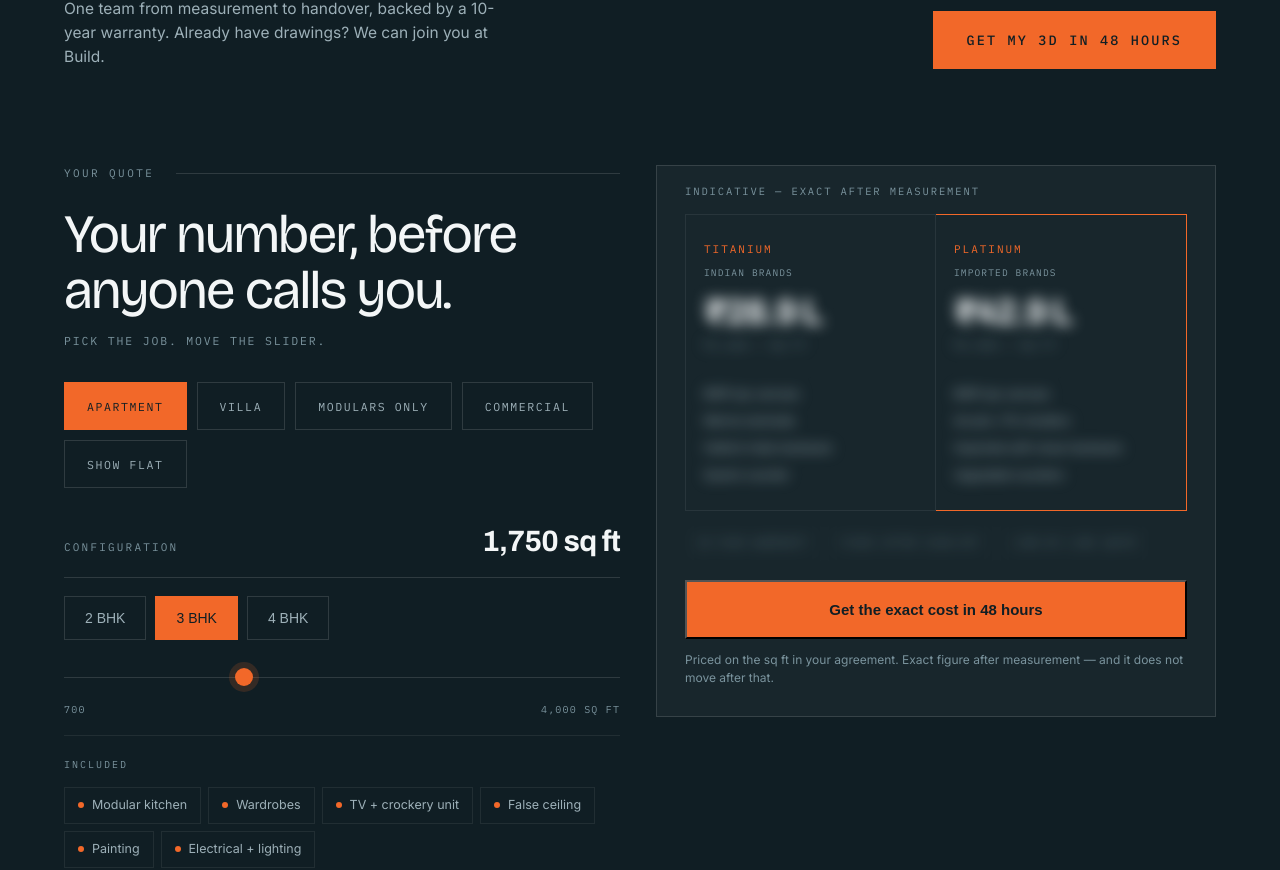
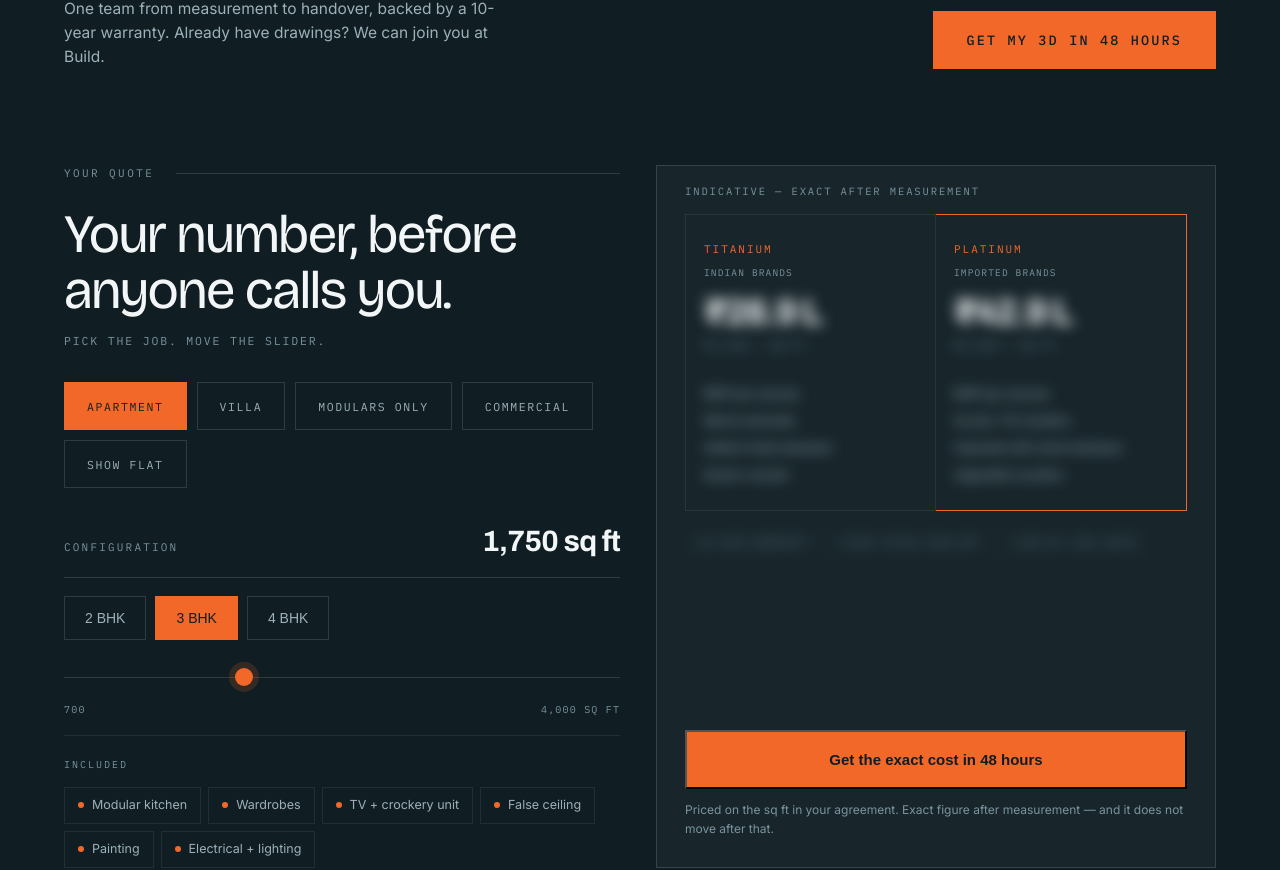
Before and after one commit to Zunasoft/formxinteriors, a Next.js app: page / in a window 1280 px wide. Shown: the part 3265-4135 px from the top of the page. Built offline with nearby package versions, Linux system fonts and the light colour scheme.

Commit message:
alignment1

```diff
--- a/components/Estimator.css
+++ b/components/Estimator.css
@@ -30,7 +30,7 @@
 .fx-quote .fx-cat:focus-visible{outline:2px solid var(--fx-orange);outline-offset:3px}
 
 .fx-quote .fx-grid{display:grid;grid-template-columns:1fr minmax(400px,560px);gap:clamp(24px,2.8vw,44px);
-  margin-top:clamp(20px,2.4vw,32px);align-items:start}
+  margin-top:clamp(20px,2.4vw,32px);align-items:stretch}
 
 /* control */
 .fx-quote .fx-head{display:flex;justify-content:space-between;align-items:baseline;gap:16px;
@@ -101,7 +101,7 @@
 .fx-quote .fx-trust{display:flex;flex-wrap:wrap;gap:7px;margin-top:16px}
 .fx-quote .fx-trust span{font-family:var(--fx-mono);font-size:9.5px;letter-spacing:.14em;color:var(--fx-dim);
   padding:8px 11px;border:1px solid var(--fx-line-soft)}
-.fx-quote .fx-cta{display:block;margin-top:20px;padding:19px 24px;text-align:center;text-decoration:none;
+.fx-quote .fx-cta{display:block;margin-top:auto;padding:19px 24px;text-align:center;text-decoration:none;
   background:var(--fx-orange);color:var(--fx-on-orange);font-weight:600;font-size:15px;transition:background .25s;border-radius:0}
 .fx-quote .fx-cta:hover{background:var(--fx-orange-hover)}
 .fx-quote .fx-cta:focus-visible{outline:2px solid var(--fx-paper);outline-offset:3px}
```
